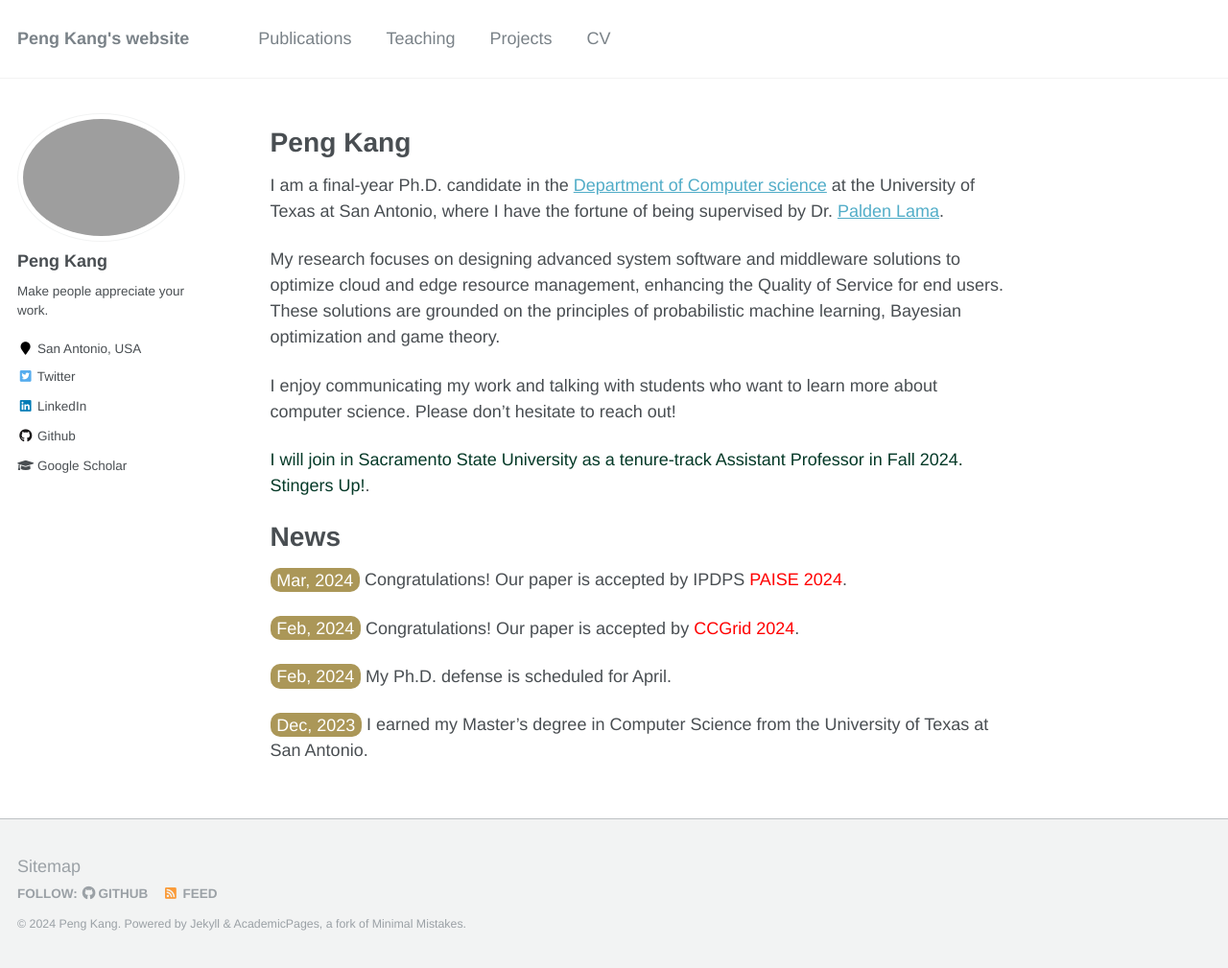
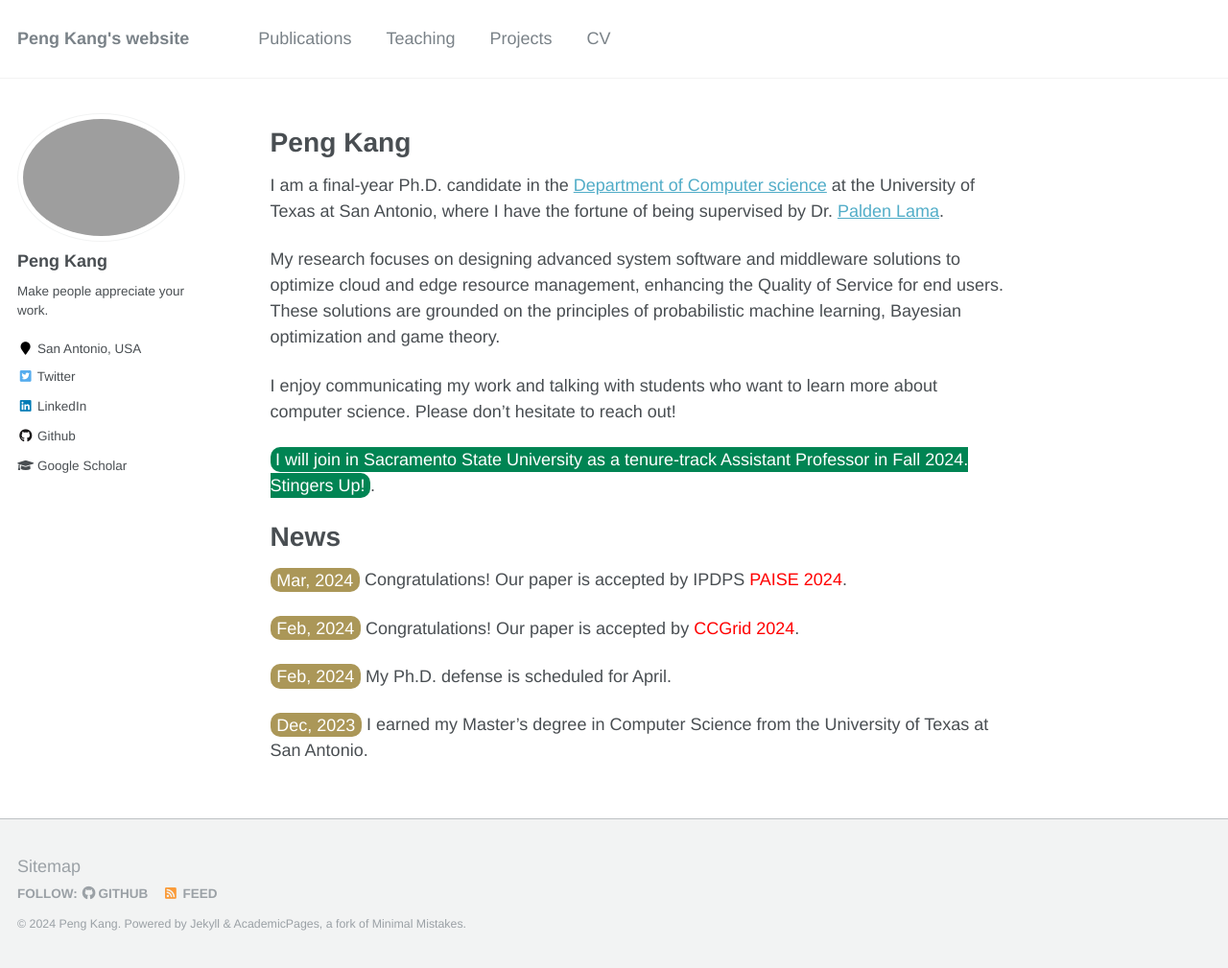
Before and after one commit to pengkang12/pengkang12.github.io, a Jekyll site: the page built from _pages/about.md, in a window 1280 px wide and 1009 px high. Shown: the whole window at 96% size. Built offline with Jekyll 4.4.1, drawn with Linux system fonts in a browser that asks for light colours.

Commit message:
Update about.md

```diff
--- a/_pages/about.md
+++ b/_pages/about.md
@@ -14,7 +14,7 @@ My research focuses on designing advanced system software and middleware solutio
 
 I enjoy communicating my work and talking with students who want to learn more about computer science. Please don't hesitate to reach out!
 
-<span style="color: #043927;"> I will join in Sacramento State University as a tenure-track Assistant Professor in Fall 2024. Stingers Up!</span>.
+<span style="padding: 2pt 4pt; border-radius: 10px; color: white; background-color: #008453;"> I will join in Sacramento State University as a tenure-track Assistant Professor in Fall 2024. Stingers Up!</span>.
 
 News
 ====
```
